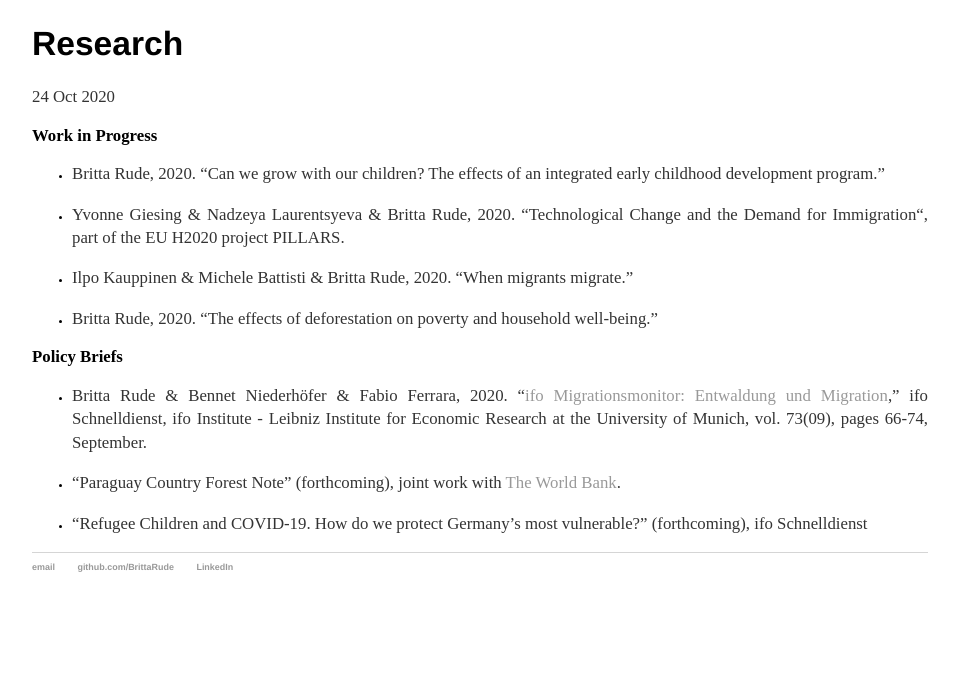
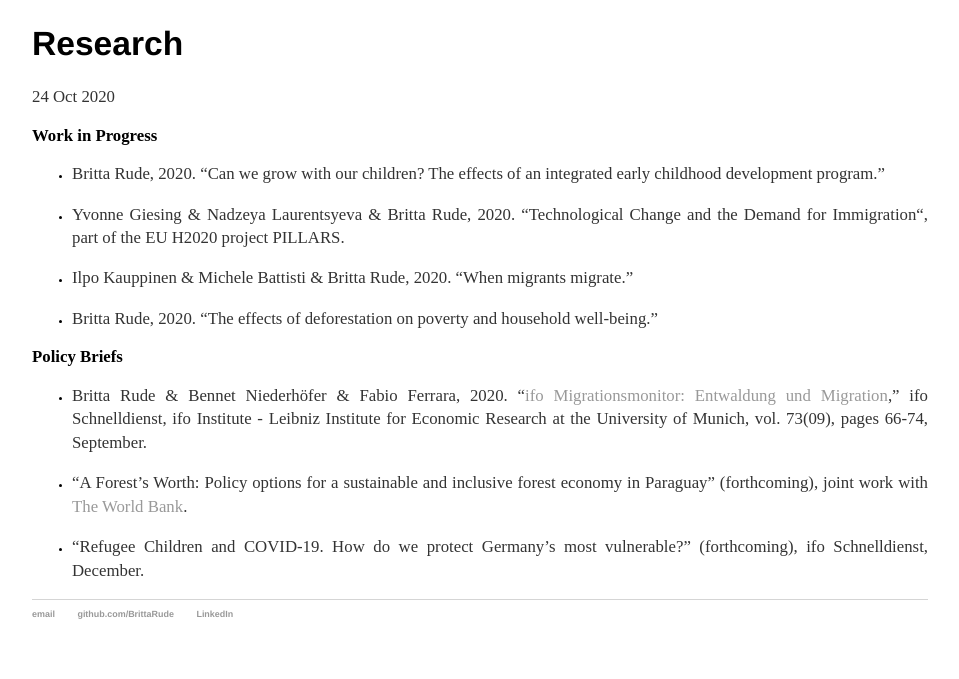
Before and after one commit to BrittaRude/BrittaRude.github.io, a Jekyll site: the page built from inputs_about/_posts/2020-10-24-britta-rude-research.md, in a window 1280 px wide. Shown: the part 233-912 px from the top of the page, without its empty margins (160-1119 px from the left). Built offline with Jekyll 4.4.1, drawn with Linux system fonts in a browser that asks for light colours.

Commit message:
Update 2020-10-24-britta-rude-research.md

```diff
--- a/inputs_about/_posts/2020-10-24-britta-rude-research.md
+++ b/inputs_about/_posts/2020-10-24-britta-rude-research.md
@@ -20,6 +20,6 @@
 
 - Britta Rude & Bennet Niederhöfer & Fabio Ferrara, 2020. "[ifo Migrationsmonitor: Entwaldung und Migration](https://ideas.repec.org/a/ces/ifosdt/v73y2020i09p66-74.html)," ifo Schnelldienst, ifo Institute - Leibniz Institute for Economic Research at the University of Munich, vol. 73(09), pages 66-74, September.
 
-- "Paraguay Country Forest Note" (forthcoming), joint work with [The World Bank](https://www.worldbank.org/en/topic/forests).
+- "A Forest's Worth: Policy options for a sustainable and inclusive forest economy in Paraguay" (forthcoming), joint work with [The World Bank](https://www.worldbank.org/en/topic/forests).
 
-- "Refugee Children and COVID-19. How do we protect Germany's most vulnerable?" (forthcoming), ifo Schnelldienst
+- "Refugee Children and COVID-19. How do we protect Germany's most vulnerable?" (forthcoming), ifo Schnelldienst, December.
```
